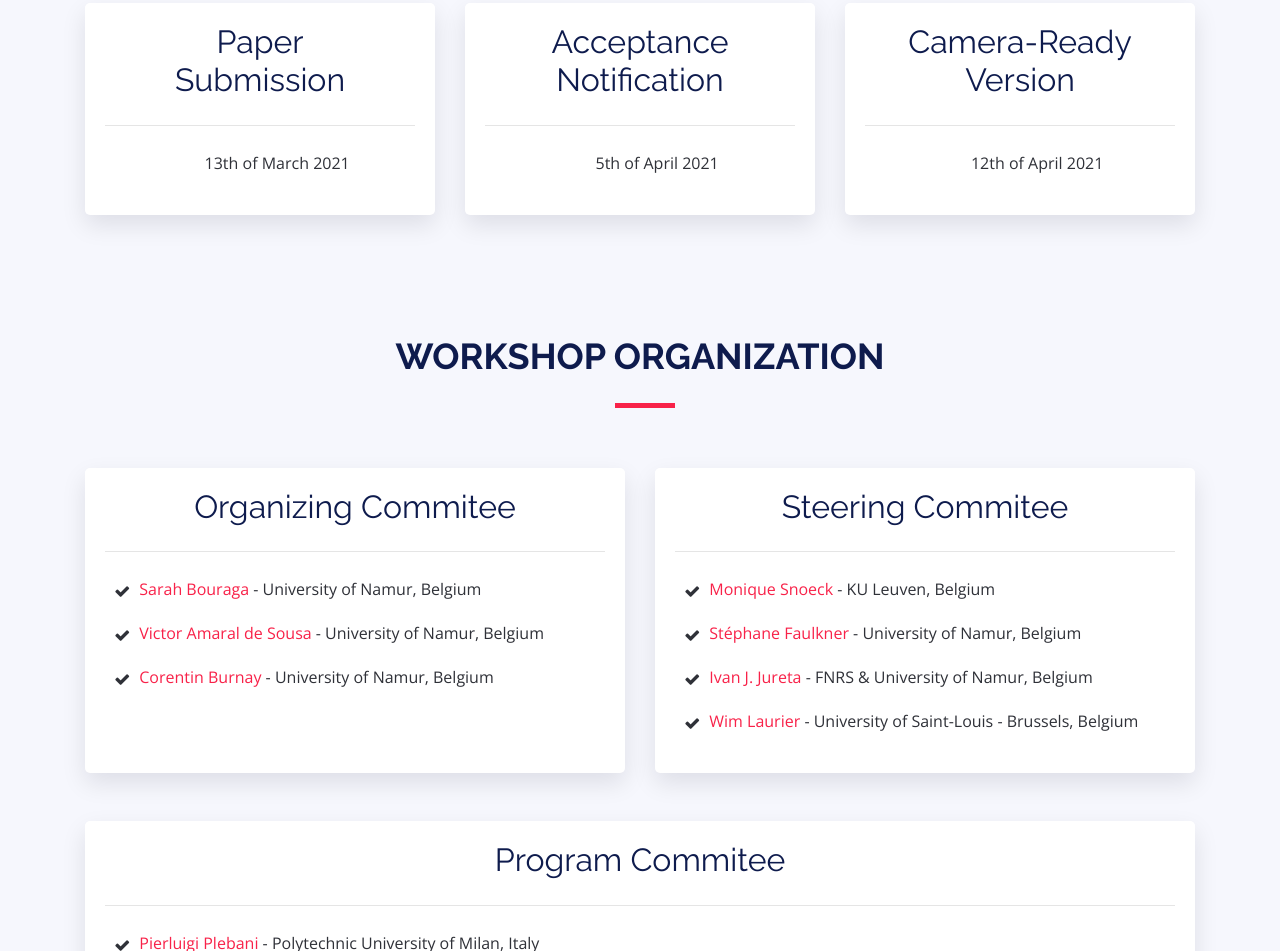
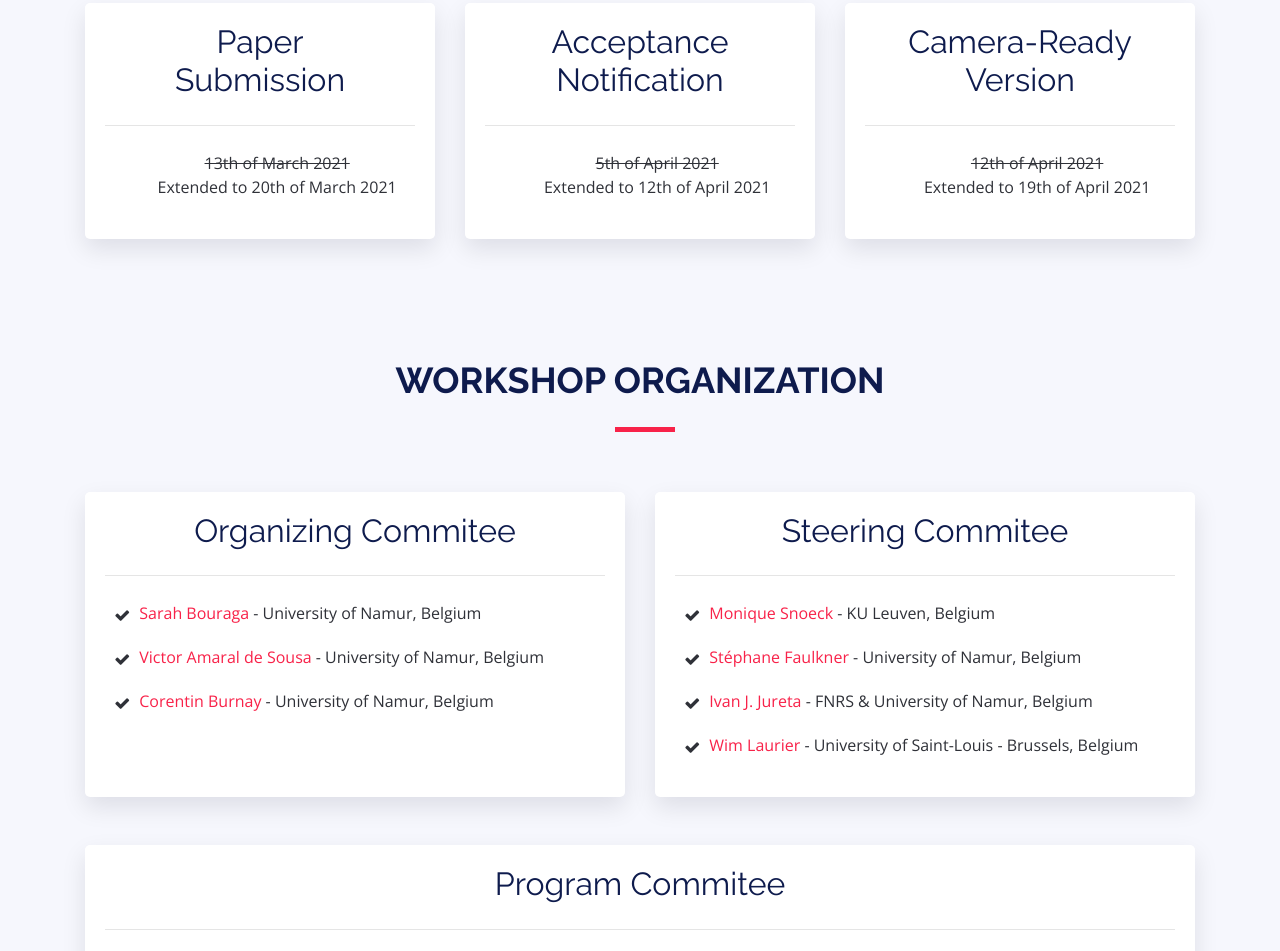
Before and after one commit to AmaVic/BC4IS-Website, a plain HTML site: page index.html in a window 1280 px wide. Shown: the part 2421-3372 px from the top of the page. Drawn offline with nearby package versions, Linux system fonts and the light colour scheme.

Commit message:
extended deadlines

```diff
--- a/index.html
+++ b/index.html
@@ -258,7 +258,7 @@
                   <li class="text-muted"><span class="fa-li"><i class="fa fa-times"></i></span>Workshop Access</li>
                   <li class="text-muted"><span class="fa-li"><i class="fa fa-times"></i></span>After Party</li>
                   -->
-                  <li class="text-center">13th of March 2021</li>
+                  <li class="text-center"><del>13th of March 2021</del><br/>Extended to 20th of March 2021</li>
                 </ul>
                 <!-- <hr>
                 <div class="text-center">
@@ -282,7 +282,7 @@
                   <li class="text-muted"><span class="fa-li"><i class="fa fa-times"></i></span>Workshop Access</li>
                   <li class="text-muted"><span class="fa-li"><i class="fa fa-times"></i></span>After Party</li>
                   -->
-                  <li class="text-center">5th of April 2021</li>
+                  <li class="text-center"><del>5th of April 2021</del><br/>Extended to 12th of April 2021</li>
                 </ul>
                 <!-- <hr>
                 <div class="text-center">
@@ -306,7 +306,7 @@
                   <li class="text-muted"><span class="fa-li"><i class="fa fa-times"></i></span>Workshop Access</li>
                   <li class="text-muted"><span class="fa-li"><i class="fa fa-times"></i></span>After Party</li>
                   -->
-                  <li class="text-center">12th of April 2021</li>
+                  <li class="text-center"><del>12th of April 2021</del><br/>Extended to 19th of April 2021</li>
                 </ul>
                 <!-- <hr>
                 <div class="text-center">
```
